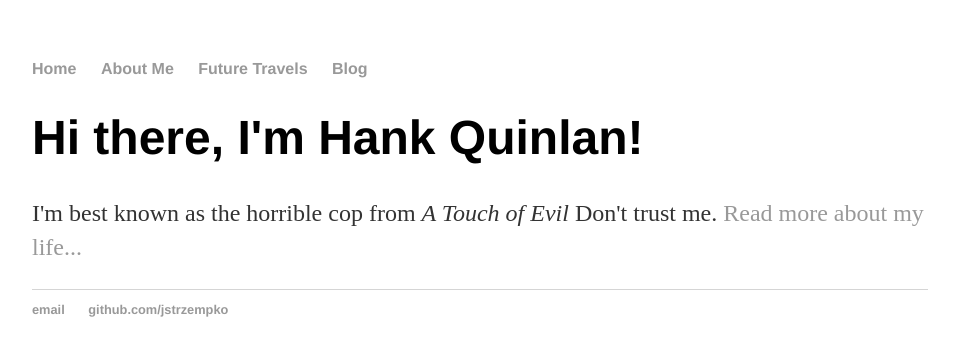
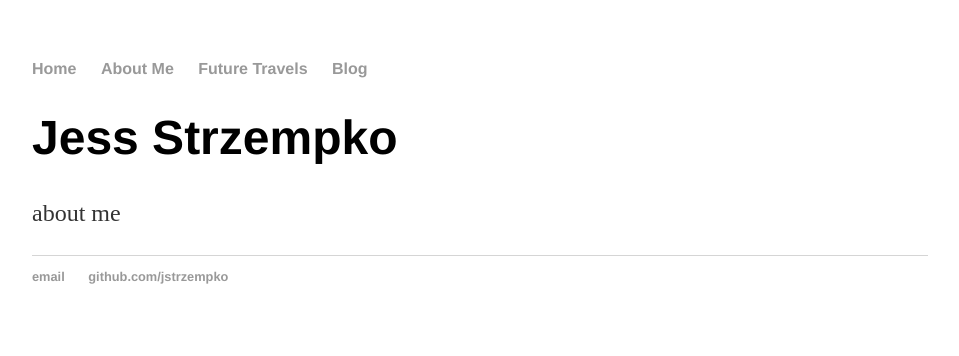
Before and after one commit to jstrzempko/idce30262-studio1, a Jekyll site: the page built from about/index.html, in a window 1280 px wide. Shown: the top 356 px of the page, without its empty margins (160-1119 px from the left). Built offline with Jekyll 4.4.1, drawn with Linux system fonts in a browser that asks for light colours.

Commit message:
update about index.html

```diff
--- a/about/index.html
+++ b/about/index.html
@@ -1,8 +1,8 @@
 ---
 layout: default
-title: Hank Quinlan, Horrible Cop
+title: Jess Strzempko
 ---
 <div class="blurb">
-	<h1>Hi there, I'm Hank Quinlan!</h1>
-	<p>I'm best known as the horrible cop from <em>A Touch of Evil</em> Don't trust me. <a href="/about">Read more about my life...</a></p>
+	<h1>Jess Strzempko</h1>
+	<p>about me</p>
 </div><!-- /.blurb -->
```
